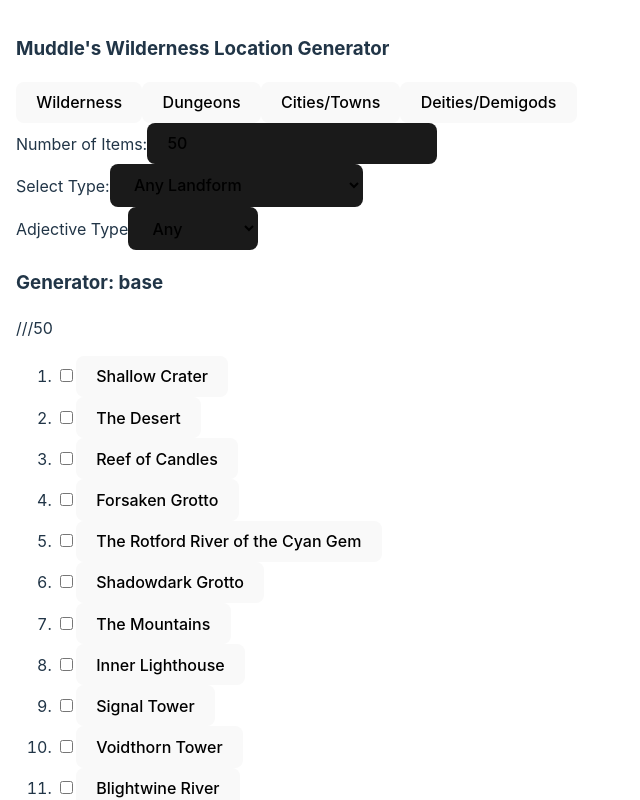
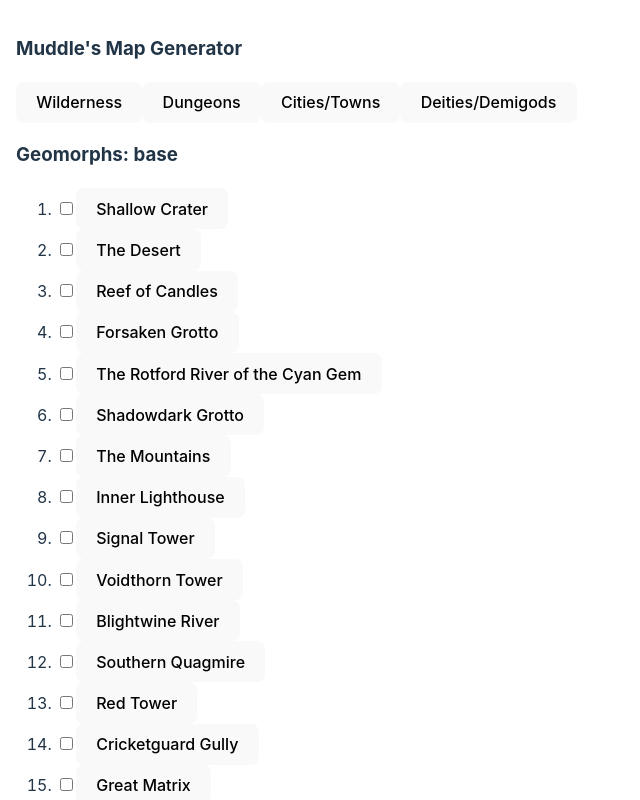
Before and after one commit to johnachastain/randomgen, a React (Vite) app: page /geomorph in a window 1280 px wide. Shown: the top 800 px of the page, without its empty margins (0-640 px from the left). Built offline with nearby package versions, Linux system fonts and the light colour scheme.

Commit message:
implement wouter routes

```diff
--- a/src/App.tsx
+++ b/src/App.tsx
@@ -1,25 +1,20 @@
 import { RecoilRoot } from "recoil";
 import './App.css'
-import { Header } from './components/Header'
-import { Footer } from './components/Footer'
-import { test } from './legacy/tagBasedItemLists'
-import { BaseGenerator } from "./components/BaseGenerator";
-import { BaseSelector } from "./components/BaseSelector";
-import { BaseDeselector } from "./components/BaseDeselector";
+import { Route, Switch } from "wouter";
+import { Base } from "./Base";
+import { Geomorph } from "./Geomorph";
 
 function App() {
   // test();
 
   return (
       <RecoilRoot>
-        <h3>Muddle's Wilderness Location Generator</h3>
-        <Header />
-        <main>
-          <BaseSelector />
-          <BaseGenerator name='base' />
-          <BaseDeselector />
-        </main>
-        <Footer />
+        <Switch>
+      <Route path="/" component={Base} />
+      <Route path="/geomorph" component={Geomorph} />
+
+      <Route>404: No such page!</Route>
+    </Switch>
       </RecoilRoot>
   )
 }
--- /dev/null
+++ b/src/Base.tsx
@@ -0,0 +1,20 @@
+import { Header } from './components/Header'
+import { Footer } from './components/Footer'
+import { BaseGenerator } from "./components/BaseGenerator";
+import { BaseSelector } from "./components/BaseSelector";
+import { BaseDeselector } from "./components/BaseDeselector";
+
+export const Base = () => {
+  return (
+    <>
+        <h3>Muddle's Wilderness Location Generator</h3>
+        <Header />
+        <main>
+          <BaseSelector />
+          <BaseGenerator name='base' />
+          <BaseDeselector />
+        </main>
+        <Footer />
+    </>
+  )
+}
--- /dev/null
+++ b/src/Geomorph.tsx
@@ -0,0 +1,17 @@
+import { Header } from './components/Header'
+import { Footer } from './components/Footer'
+import { GeomorphGenerator } from "./components/GeomorphGenerator";
+
+
+export const Geomorph = () => {
+  return (
+    <>
+        <h3>Muddle's Map Generator</h3>
+        <Header />
+        <main>
+          <GeomorphGenerator name='base' />
+        </main>
+        <Footer />
+    </>
+  )
+}
--- /dev/null
+++ b/src/components/GeomorphGenerator.tsx
@@ -0,0 +1,50 @@
+import { useMemo, useEffect } from 'react';
+import { useRecoilValue, useRecoilState } from "recoil";
+import { BaseListState, BaseTypeState, BaseAdjState, BaseCountState, BaseOutputState, SyntaxMap } from "../state/recoil_state";
+import { getSyntaxList } from '../legacy/functions'
+import { ListItem } from "./ListItem";
+
+export type SelectProps = {
+  name: string
+}
+
+
+export const GeomorphGenerator = ({name}: SelectProps) => {
+  const List = useRecoilValue(BaseListState);
+  const Type = useRecoilValue(BaseTypeState);
+  const Adj = useRecoilValue(BaseAdjState);
+  const Count = useRecoilValue(BaseCountState);
+  const [Output, setOutput] = useRecoilState(BaseOutputState)
+
+  // const syntaxList: string[] =  getSyntaxList(Count, Type, Adj)
+  const syntaxMemo: SyntaxMap[] = useMemo(
+    () => {
+      const syntaxList: string[] =  getSyntaxList(Count, Type, Adj)
+      return syntaxList.map((n,i) => {
+        return {
+          name: n,
+          key: i,
+          checked: false
+        }
+      })
+    },
+    [Count, Type, Adj]
+  );
+
+  useEffect(() => {
+    setOutput(syntaxMemo)
+  }, [syntaxMemo]);
+
+  return (
+    <div>
+      <h3>{`Geomorphs: ${name}`}</h3>
+      <ol>
+        {Output.map(
+          (i:SyntaxMap) => <ListItem
+            key={i.key}
+            item={i} />
+        )}
+      </ol>
+    </div>
+  )
+}
--- a/src/legacy/geomorphs.ts
+++ b/src/legacy/geomorphs.ts
@@ -7,7 +7,7 @@ const  getRandom = (n: number) => {
 const geomorphs: any = []
 
 export const getEdges = (
-  array: any[], column: number, row: number, columns: number, rows: number
+  array: GridItem[], column: number, row: number, columns: number, rows: number
 ) => {
   const above = array.find(
     (i: any) =>  i.row === row - 1 && i.column === column)
@@ -19,10 +19,10 @@ export const getEdges = (
   // const next = array.find(
   //   (i: any) =>  i.column === column + 1 && i.row === row)
 
-  const top = row === 1 ? "closed" : above.bottom
+  const top = row === 1 ? "closed" : above?.geomorph.edges.bottom
   const right = column === columns ? "closed" : undefined
   const bottom = row === rows ? "closed" : undefined
-  const left = column === 1 ? "closed" : prev.right
+  const left = column === 1 ? "closed" : prev?.geomorph.edges.right
 
   return { top, right, bottom, left }
 }
```
